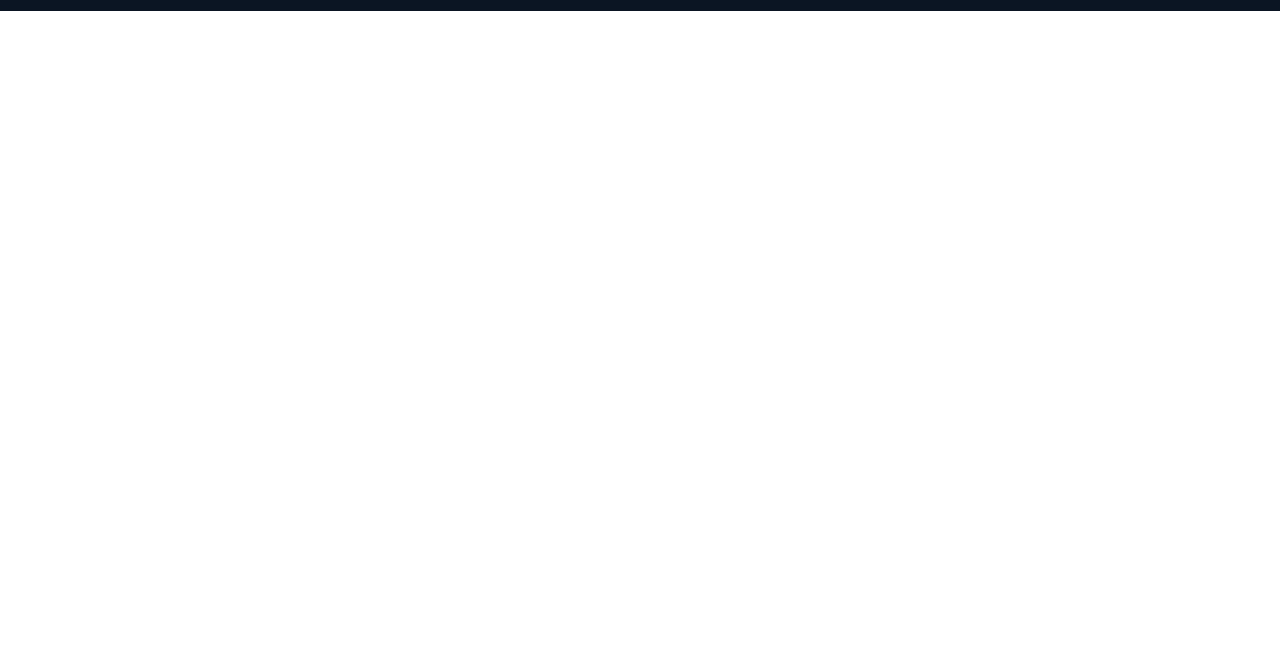
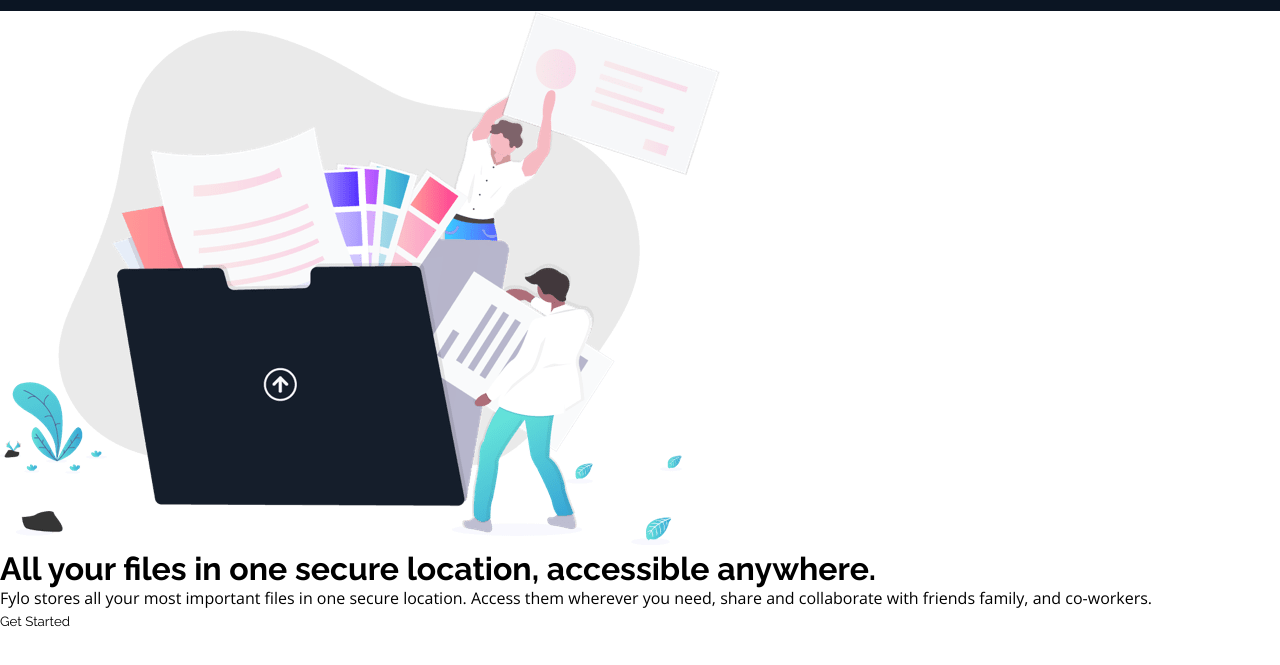
Before and after one commit to sedat355/Fylo_dark_theme_landing_page, a plain HTML site: page index.html in a window 1280 px wide. Shown: the part 109-774 px from the top of the page. Drawn offline with nearby package versions, Linux system fonts and the light colour scheme.

Commit message:
Hero's HTML content is entered.

```diff
--- a/index.html
+++ b/index.html
@@ -40,17 +40,30 @@
             </nav>
         </div>
     </header>
-    </header>
+
+    <main>
+        <sectin class="hero">
+            <div class="image_box">
+                <img src="/images/illustration-intro.png" alt="hero_illustrattion">
+            </div>
+            <h1 class="hero_title">
+                All your files in one secure location, accessible anywhere.
+            </h1>
+            <p>
+                Fylo stores all your most important files in one secure location. Access them wherever
+                you need, share and collaborate with friends family, and co-workers.
+            </p>
+            <button class="btn btn_primary">Get Started</button>
+        </sectin>
+
+    </main>
 
 
 
 
 
   <!--
-    All your files in one secure location, accessible anywhere.
 
-  Fylo stores all your most important files in one secure location. Access them wherever
-  you need, share and collaborate with friends family, and co-workers.
 
   Get Started
 
```
